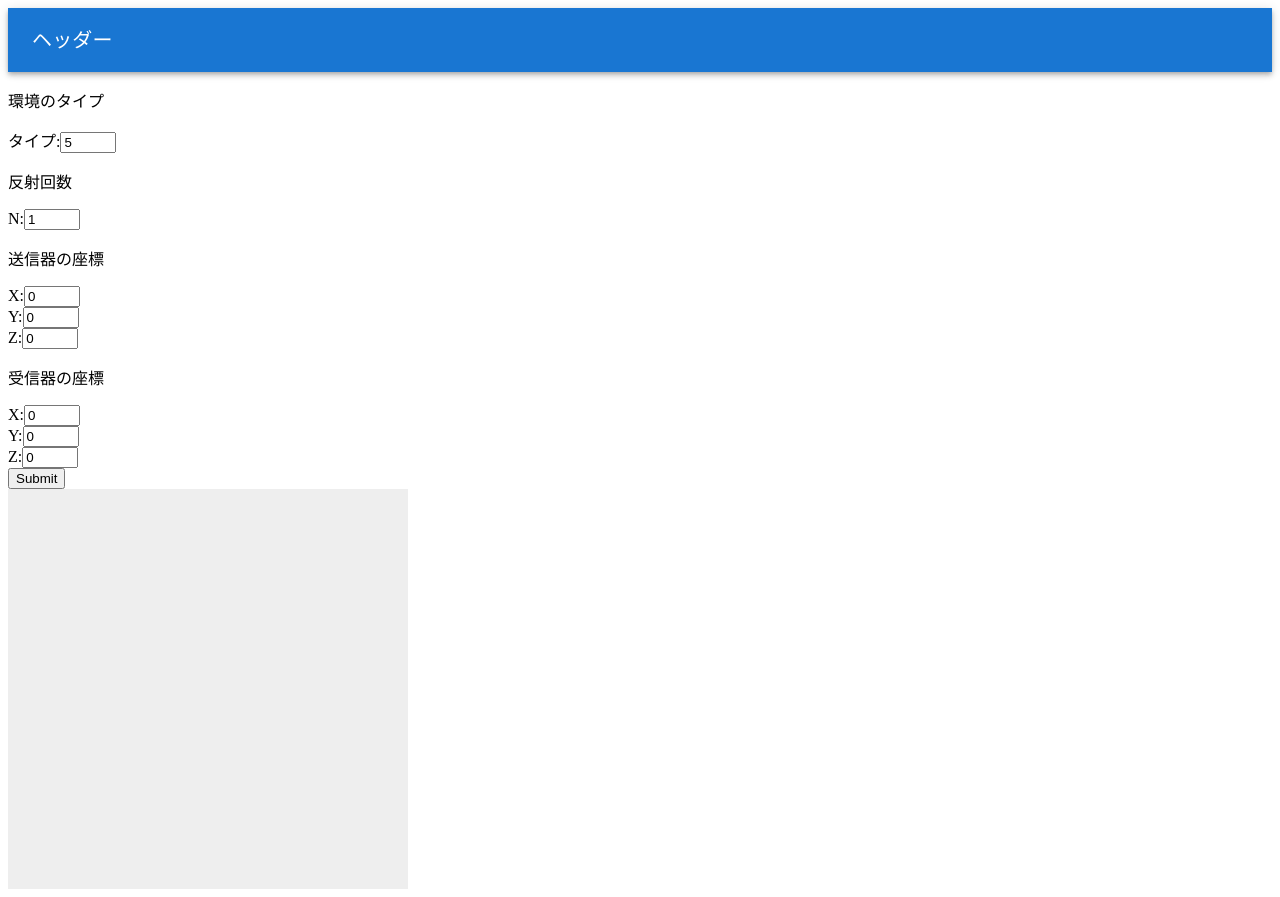
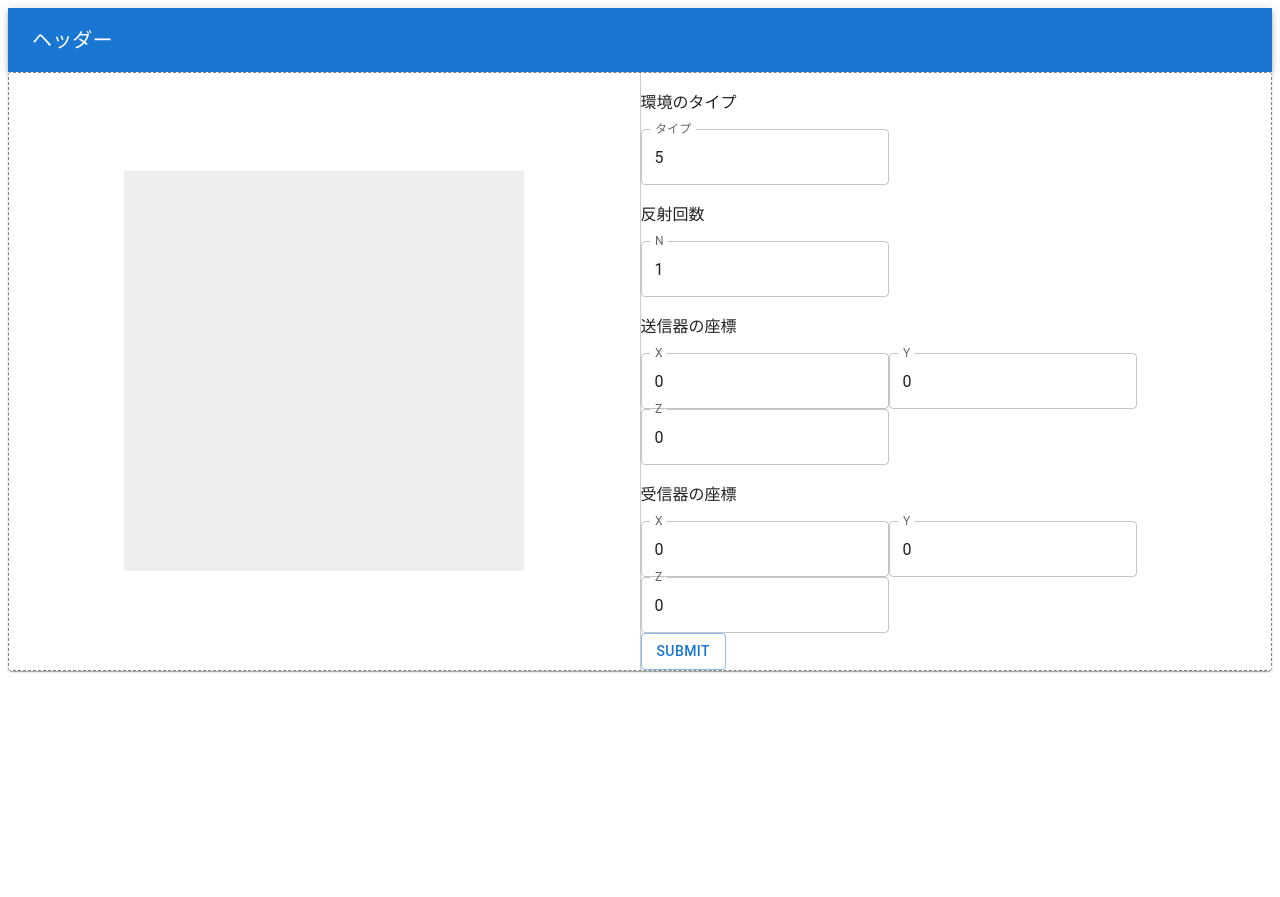
Before and after one commit to haruki33/web_raytracing, a React (Vite) app: page / in a window 1280 px wide. After the commit the page ends 800 px from the top, so only its background shows below. Built offline with nearby package versions, Linux system fonts and the light colour scheme.

Commit message:
💄 簡単なレイアウトに変更

```diff
--- /dev/null
+++ b/src/BasicCard.tsx
@@ -0,0 +1,40 @@
+import * as React from 'react';
+import Box from '@mui/material/Box';
+import Card from '@mui/material/Card';
+import CardActions from '@mui/material/CardActions';
+import CardContent from '@mui/material/CardContent';
+import Button from '@mui/material/Button';
+import Typography from '@mui/material/Typography';
+
+const bull = (
+  <Box
+    component="span"
+    sx={{ display: 'inline-block', mx: '2px', transform: 'scale(0.8)' }}
+  >
+    •
+  </Box>
+);
+
+export default function BasicCard() {
+  return (
+    <Card sx={{ minWidth: 275 }}>
+      <CardContent>
+        <Typography gutterBottom sx={{ color: 'text.secondary', fontSize: 14 }}>
+          Word of the Day
+        </Typography>
+        <Typography variant="h5" component="div">
+          be{bull}nev{bull}o{bull}lent
+        </Typography>
+        <Typography sx={{ color: 'text.secondary', mb: 1.5 }}>adjective</Typography>
+        <Typography variant="body2">
+          well meaning and kindly.
+          <br />
+          {'"a benevolent smile"'}
+        </Typography>
+      </CardContent>
+      <CardActions>
+        <Button size="small">Learn More</Button>
+      </CardActions>
+    </Card>
+  );
+}
--- a/src/Content.tsx
+++ b/src/Content.tsx
@@ -2,14 +2,25 @@ import { useState } from "react";
 import Form from "./Form";
 import RaytracingCanvas from "./RaytracingCanvas";
 import type { ResponseData } from "./type";
+import BasicCard from "./BasicCard";
+import Card from '@mui/material/Card';
+import Box from '@mui/material/Box';
 
 function Content() {
   const [res, setRes] = useState<ResponseData | null>(null);
 
   return (
     <>
-      <Form setRes={setRes} />
-      <RaytracingCanvas res={res} />
+      <Card>
+        <Box display="flex" flexDirection="row" border="1px dashed grey">
+            <Box flex={1} display="flex" alignItems="center" justifyContent="center" borderRight="1px solid #ccc">
+            <RaytracingCanvas res={res} />
+            </Box>
+          <Box flex={1}>
+            <Form setRes={setRes} />
+          </Box>
+        </Box>
+      </Card>
     </>
   )
 }
--- a/src/Form.tsx
+++ b/src/Form.tsx
@@ -1,6 +1,9 @@
 import type { FieldErrors } from 'react-hook-form'
 import { useForm } from 'react-hook-form'
 import type { FormInputData, ResponseData } from './type'
+import TextField from '@mui/material/TextField';
+import Button from '@mui/material/Button';
+import { Box } from '@react-three/drei';
 
 type FormProps = {
   setRes: (data: ResponseData) => void
@@ -44,8 +47,7 @@ function Form({ setRes }: FormProps) {
         <div>
           <p>環境のタイプ</p>
           <div>
-            <label htmlFor="enviType">タイプ:</label>
-            <input id="enviType" type="number" step="1" min="0" max="10"
+            <TextField id="enviType" type="number" label="タイプ" variant='outlined'
             {...register('enviType', {
               required: '環境のタイプは必須です',
               max: {
@@ -60,8 +62,7 @@ function Form({ setRes }: FormProps) {
         <div>
           <p>反射回数</p>
           <div>
-            <label htmlFor="N">N:</label>
-            <input id="N" type="number" step="1" min="0" max="10"
+            <TextField id="N" type="number" label="N" variant='outlined'
             {...register('N', {
               required: '反射回数は必須です',
               max: {
@@ -75,9 +76,12 @@ function Form({ setRes }: FormProps) {
         </div>
         <div>
           <p>送信器の座標</p>
-          <div>
-            <label htmlFor="tpX">X:</label>
-            <input id="tpX" type="number" step="1" min="0" max="10"
+          <Box display="flex" flexDirection="row" gap={2}>
+            <TextField
+              id="tpX"
+              type="number"
+              label="X"
+              variant="outlined"
               {...register('tpX', {
                 required: 'TP X is required',
                 max: {
@@ -85,12 +89,15 @@ function Form({ setRes }: FormProps) {
                   message: 'TP X must be at most 10'
                 },
                 valueAsNumber: true,
-            })} />
-          </div>
-          <div>{errors.tpX?.message}</div>
-          <div>
-            <label htmlFor="tpY">Y:</label>
-            <input id="tpY" type="number" step="1" min="0" max="10"
+              })}
+              error={!!errors.tpX}
+              helperText={errors.tpX?.message}
+            />
+            <TextField
+              id="tpY"
+              type="number"
+              label="Y"
+              variant="outlined"
               {...register('tpY', {
                 required: 'TP Y is required',
                 max: {
@@ -98,12 +105,15 @@ function Form({ setRes }: FormProps) {
                   message: 'TP Y must be at most 10'
                 },
                 valueAsNumber: true,
-            })} />
-          </div>
-          <div>{errors.tpX?.message}</div>
-          <div>
-            <label htmlFor="tpZ">Z:</label>
-            <input id="tpZ" type="number" step="1" min="0" max="10"
+              })}
+              error={!!errors.tpY}
+              helperText={errors.tpY?.message}
+            />
+            <TextField
+              id="tpZ"
+              type="number"
+              label="Z"
+              variant="outlined"
               {...register('tpZ', {
                 required: 'TP Z is required',
                 max: {
@@ -111,15 +121,20 @@ function Form({ setRes }: FormProps) {
                   message: 'TP Z must be at most 10'
                 },
                 valueAsNumber: true,
-            })} />
-          </div>
-          <div>{errors.tpZ?.message}</div>
+              })}
+              error={!!errors.tpZ}
+              helperText={errors.tpZ?.message}
+            />
+          </Box>
         </div>
         <div>
           <p>受信器の座標</p>
-          <div>
-            <label htmlFor="rpX">X:</label>
-            <input id="rpX" type="number" step="1" min="0" max="10"
+          <Box display="flex" flexDirection="row" gap={2}>
+            <TextField
+              id="rpX"
+              type="number"
+              label="X"
+              variant="outlined"
               {...register('rpX', {
                 required: 'RP X is required',
                 max: {
@@ -127,12 +142,15 @@ function Form({ setRes }: FormProps) {
                   message: 'RP X must be at most 10'
                 },
                 valueAsNumber: true,
-            })} />
-          </div>
-          <div>{errors.rpX?.message}</div>
-          <div>
-            <label htmlFor="rpY">Y:</label>
-            <input id="rpY" type="number" step="1" min="0" max="10"
+              })}
+              error={!!errors.rpX}
+              helperText={errors.rpX?.message}
+            />
+            <TextField
+              id="rpY"
+              type="number"
+              label="Y"
+              variant="outlined"
               {...register('rpY', {
                 required: 'RP Y is required',
                 max: {
@@ -140,12 +158,15 @@ function Form({ setRes }: FormProps) {
                   message: 'RP Y must be at most 10'
                 },
                 valueAsNumber: true,
-            })} />
-          </div>
-          <div>{errors.rpY?.message}</div>
-          <div>
-            <label htmlFor="rpZ">Z:</label>
-            <input id="rpZ" type="number" step="1" min="0" max="10"
+              })}
+              error={!!errors.rpY}
+              helperText={errors.rpY?.message}
+            />
+            <TextField
+              id="rpZ"
+              type="number"
+              label="Z"
+              variant="outlined"
               {...register('rpZ', {
                 required: 'RP Z is required',
                 max: {
@@ -153,12 +174,14 @@ function Form({ setRes }: FormProps) {
                   message: 'RP Z must be at most 10'
                 },
                 valueAsNumber: true,
-            })} />
-          </div>
-          <div>{errors.rpZ?.message}</div>
+              })}
+              error={!!errors.rpZ}
+              helperText={errors.rpZ?.message}
+            />
+          </Box>
         </div>
         <div>
-          <button type="submit">Submit</button>
+          <Button type="submit" variant='outlined'>Submit</Button>
         </div>
       </form>
     </>
```
Lines whose indentation alone changed are shown as unchanged.
